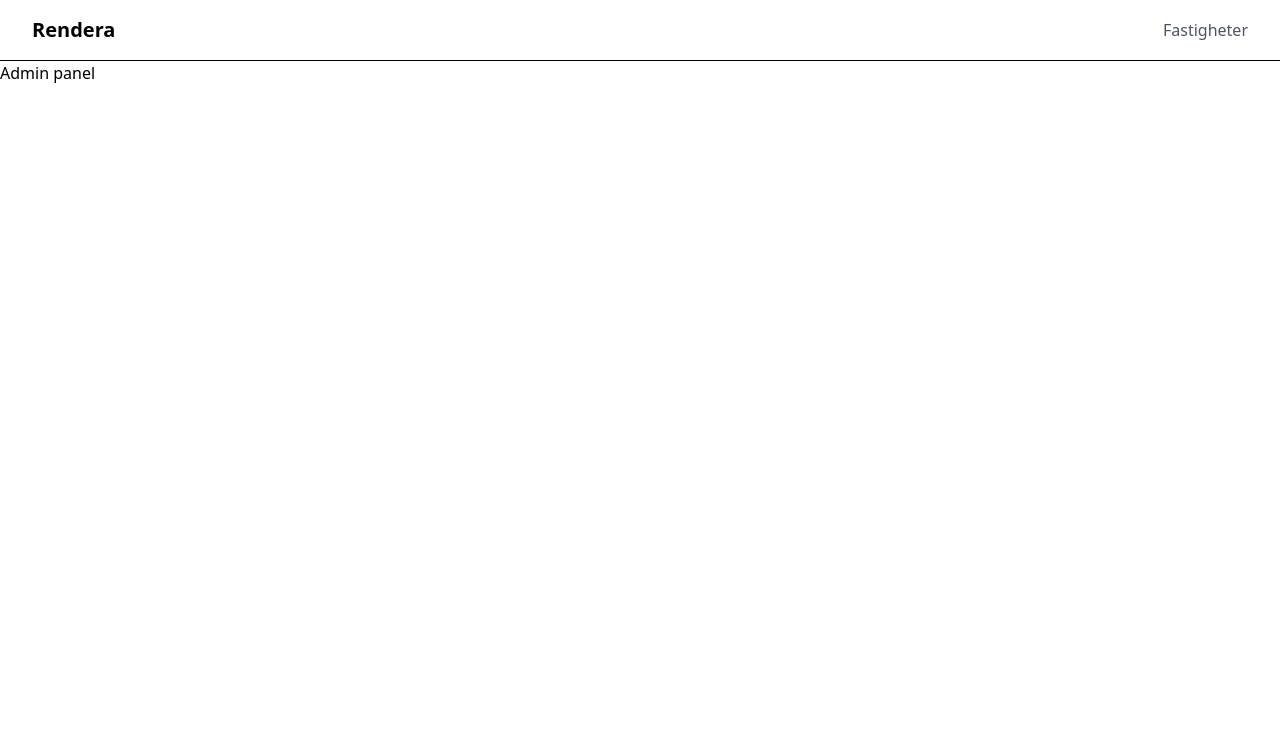
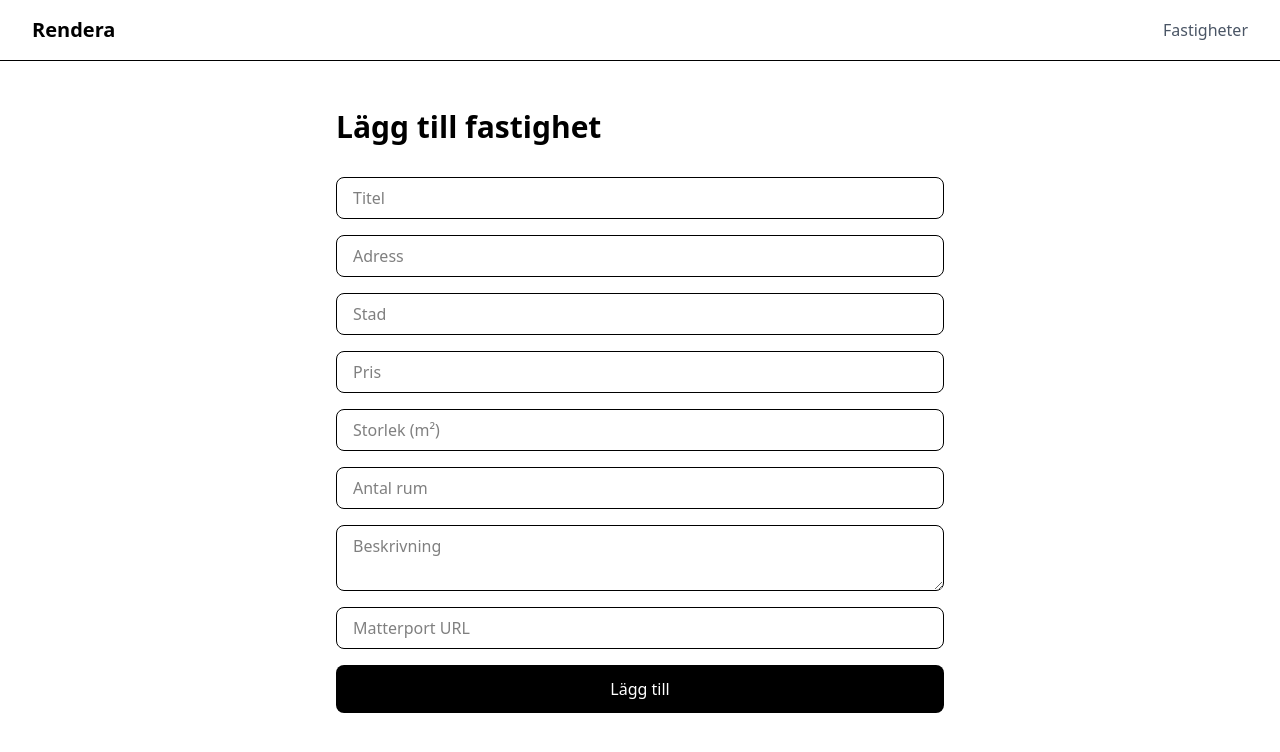
Before and after one commit to Ibrahim-giti/rendera, a Next.js app: page /admin in a window 1280 px wide. Shown: the top 752 px of the page. Built offline with nearby package versions, Linux system fonts and the light colour scheme; no server answers.

Commit message:
admin panel med formulär

```diff
--- a/app/admin/page.tsx
+++ b/app/admin/page.tsx
@@ -1,3 +1,58 @@
+"use client"
+
+import { useState } from "react"
+import { supabase } from "../lib/supabase"
+
 export default function Page() {
-  return <h1>Admin panel</h1>
+  const [form, setForm] = useState({
+    title: "",
+    address: "",
+    city: "",
+    price: "",
+    size_sqm: "",
+    rooms: "",
+    description: "",
+    tour_url: "",
+  })
+
+  const [loading, setLoading] = useState(false)
+  const [success, setSuccess] = useState(false)
+
+  async function handleSubmit(e: React.FormEvent) {
+    e.preventDefault()
+    setLoading(true)
+
+    const { error } = await supabase.from("properties").insert({
+      ...form,
+      price: parseInt(form.price),
+      size_sqm: parseInt(form.size_sqm),
+      rooms: parseInt(form.rooms),
+    })
+
+    if (!error) setSuccess(true)
+    setLoading(false)
+  }
+
+  return (
+    <main className="max-w-2xl mx-auto px-8 py-12">
+      <h1 className="text-3xl font-bold mb-8">Lägg till fastighet</h1>
+
+      {success && <p className="text-green-600 mb-4">Fastigheten lades till!</p>}
+
+      <form onSubmit={handleSubmit} className="flex flex-col gap-4">
+        <input className="border rounded-lg px-4 py-2" placeholder="Titel" value={form.title} onChange={e => setForm({...form, title: e.target.value})} />
+        <input className="border rounded-lg px-4 py-2" placeholder="Adress" value={form.address} onChange={e => setForm({...form, address: e.target.value})} />
+        <input className="border rounded-lg px-4 py-2" placeholder="Stad" value={form.city} onChange={e => setForm({...form, city: e.target.value})} />
+        <input className="border rounded-lg px-4 py-2" placeholder="Pris" type="number" value={form.price} onChange={e => setForm({...form, price: e.target.value})} />
+        <input className="border rounded-lg px-4 py-2" placeholder="Storlek (m²)" type="number" value={form.size_sqm} onChange={e => setForm({...form, size_sqm: e.target.value})} />
+        <input className="border rounded-lg px-4 py-2" placeholder="Antal rum" type="number" value={form.rooms} onChange={e => setForm({...form, rooms: e.target.value})} />
+        <textarea className="border rounded-lg px-4 py-2" placeholder="Beskrivning" value={form.description} onChange={e => setForm({...form, description: e.target.value})} />
+        <input className="border rounded-lg px-4 py-2" placeholder="Matterport URL" value={form.tour_url} onChange={e => setForm({...form, tour_url: e.target.value})} />
+
+        <button type="submit" className="bg-black text-white py-3 rounded-lg hover:bg-gray-800" disabled={loading}>
+          {loading ? "Sparar..." : "Lägg till"}
+        </button>
+      </form>
+    </main>
+  )
 }
```
